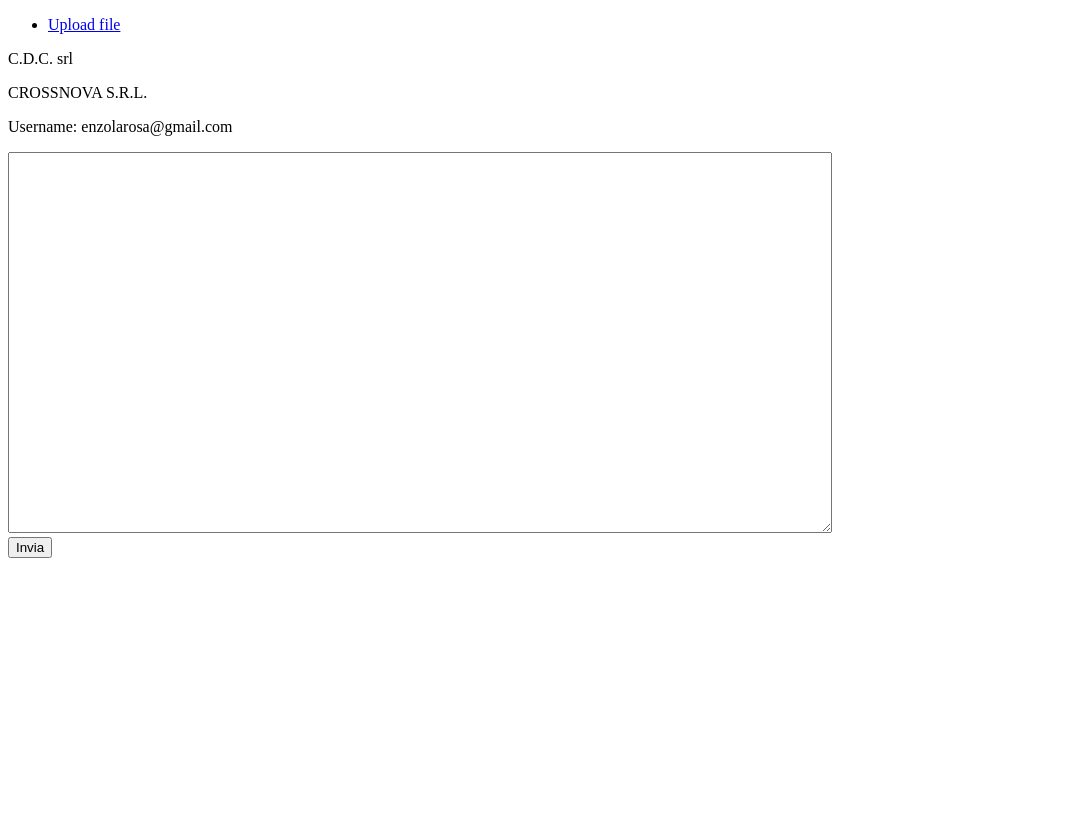
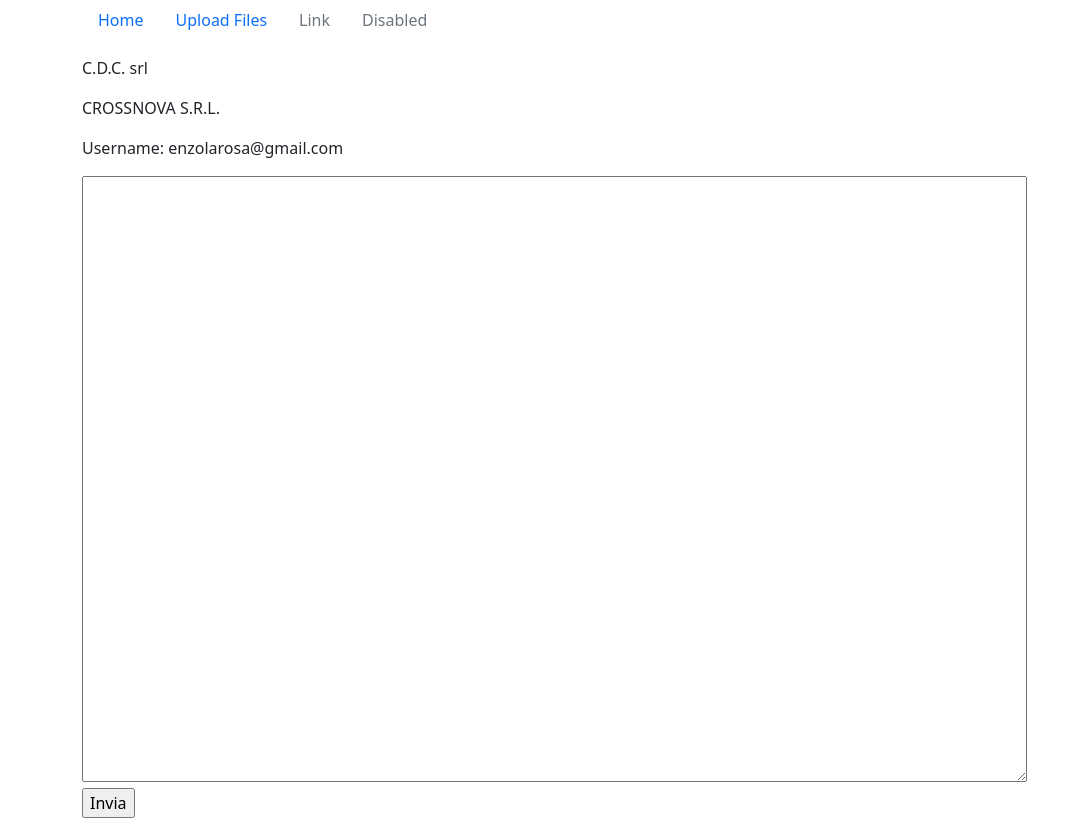
Before and after one commit to exploevo/cashflow-DJCF, a Django app: template templates/index.html in a window 1280 px wide. Shown: the whole page, without its empty margins (0-1082 px from the left). Before the commit the page ends 558 px from the top, so only its background shows below. Run offline with Django 4.2, Linux system fonts and the light colour scheme; the template is opened without the code that fills it: values that come from a table or form of the project are taken from there, others are empty; a user stored in the database is signed in; data comes from the database, SQL or seed files in the repository; both versions use the stored data as it was after the commit; tables that the repository leaves empty hold one stand-in row (values such as "Sample post"); parts of the project's set-up code (start-up, migrations or seed data) failed here and were passed over.

Commit message:
Introduce Bootstrap5 teamplate

```diff
--- a/templates/base.html
+++ b/templates/base.html
@@ -1,23 +1,44 @@
 {% load static %}
-<!DOCTYPE html>
+<!doctype html>
 <html lang="en">
+  <head>
+    <!-- Required meta tags -->
+    <meta charset="utf-8">
+    <meta name="viewport" content="width=device-width, initial-scale=1">
 
-    <head>
-        <meta charset="UTF-8">
-        <meta http-equiv="X-UA-Compatible" content="IE=edge">
-        <meta name="viewport" content="width=device-width, initial-scale=1.0">
-        <title>{% block title %}Page{% endblock %} | MyWebsite.com</title>
-    </head>
+    <!-- Bootstrap CSS -->
+    <link href="https://cdn.jsdelivr.net/npm/bootstrap@5.0.2/dist/css/bootstrap.min.css" rel="stylesheet" integrity="sha384-EVSTQN3/azprG1Anm3QDgpJLIm9Nao0Yz1ztcQTwFspd3yD65VohhpuuCOmLASjC" crossorigin="anonymous">
 
-    <body>
-        <ul>
-            <li><a href="{% url 'add_xml_file' %}">Upload file</a></li>
-        <!--<li><a href=""></a></li>
-            <li><a href=""></a></li>
-            <li><a href=""></a></li>
-            <li><a href=""></a></li>-->
-        </ul>
-        {% block content %}{% endblock %}
-    </body>
+    <title>{% block title %}Page{% endblock %} | MyWebsite.com</title>
+  </head>
+  <body>
+    <div class="container">
+    <ul class="nav">
+        <li class="nav-item">
+            <a class="nav-link" href="/">Home</a>
+          </li>
+        <li class="nav-item">
+          <a class="nav-link active" aria-current="page" href="{% url 'add_xml_file' %}">Upload Files</a>
+        </li>
+        <li class="nav-item">
+          <a class="nav-link disabled" href="#">Link</a>
+        </li>
+        <li class="nav-item">
+          <a class="nav-link disabled" href="#" tabindex="-1" aria-disabled="true">Disabled</a>
+        </li>
+      </ul>
+    {% block content %}{% endblock %}
+    </div>
+    <!-- Optional JavaScript; choose one of the two! -->
 
+    <!-- Option 1: Bootstrap Bundle with Popper -->
+    <script src="https://cdn.jsdelivr.net/npm/bootstrap@5.0.2/dist/js/bootstrap.bundle.min.js" integrity="sha384-MrcW6ZMFYlzcLA8Nl+NtUVF0sA7MsXsP1UyJoMp4YLEuNSfAP+JcXn/tWtIaxVXM" crossorigin="anonymous"></script>
+
+    <!-- Option 2: Separate Popper and Bootstrap JS -->
+    <!--
+    <script src="https://cdn.jsdelivr.net/npm/@popperjs/core@2.9.2/dist/umd/popper.min.js" integrity="sha384-IQsoLXl5PILFhosVNubq5LC7Qb9DXgDA9i+tQ8Zj3iwWAwPtgFTxbJ8NT4GN1R8p" crossorigin="anonymous"></script>
+    <script src="https://cdn.jsdelivr.net/npm/bootstrap@5.0.2/dist/js/bootstrap.min.js" integrity="sha384-cVKIPhGWiC2Al4u+LWgxfKTRIcfu0JTxR+EQDz/bgldoEyl4H0zUF0QKbrJ0EcQF" crossorigin="anonymous"></script>
+    -->
+
+  </body>
 </html>
--- a/templates/cashflow/add_xml_file.html
+++ b/templates/cashflow/add_xml_file.html
@@ -3,9 +3,12 @@
 {% block title %}Add an XML File{% endblock %}
 
 {% block content %}
+<div class="mb-3">
 <form method="post" enctype="multipart/form-data">
+    <label for="formFileMultiple" class="form-label">Multiple files input example</label>
     {% csrf_token %}
     {{ form }}
     <button type="submit">Upload</button>
 </form>
+</div>
 {% endblock %}
```
Also changed, not shown: db.sqlite3.
